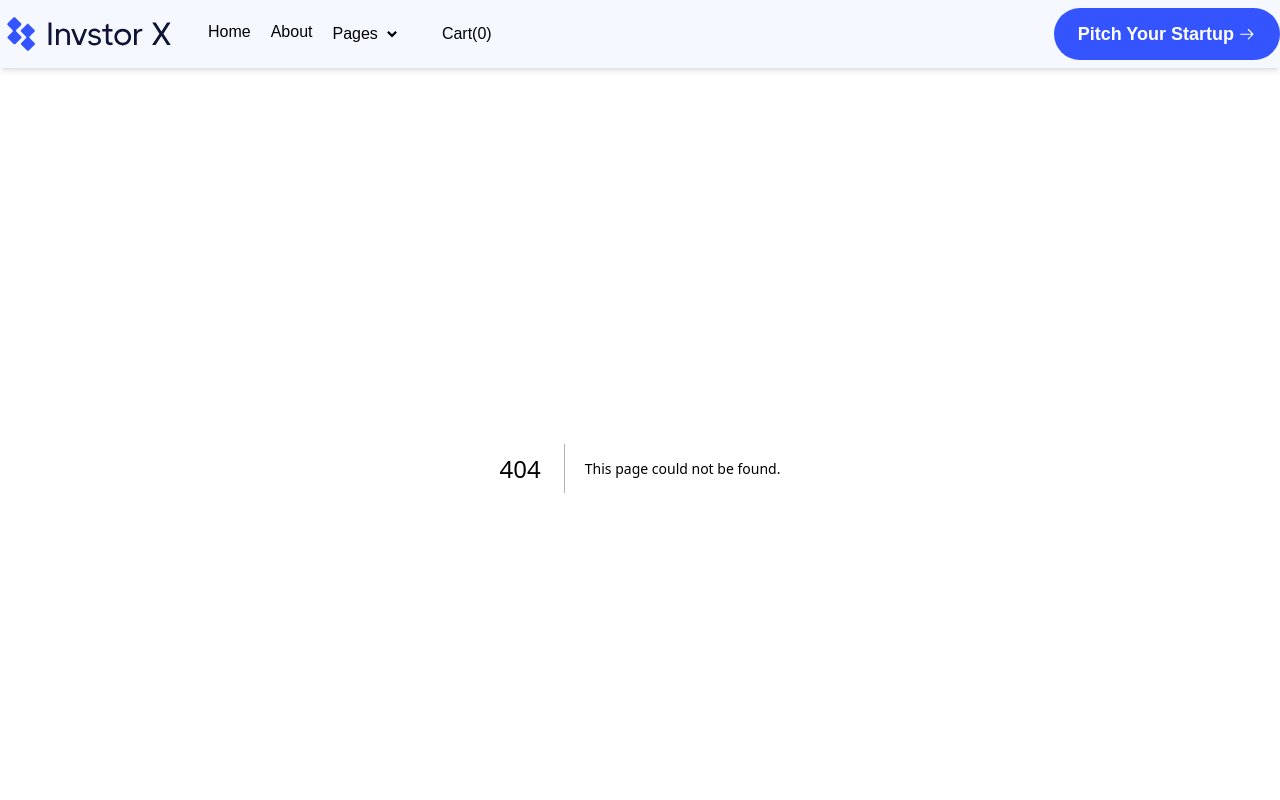
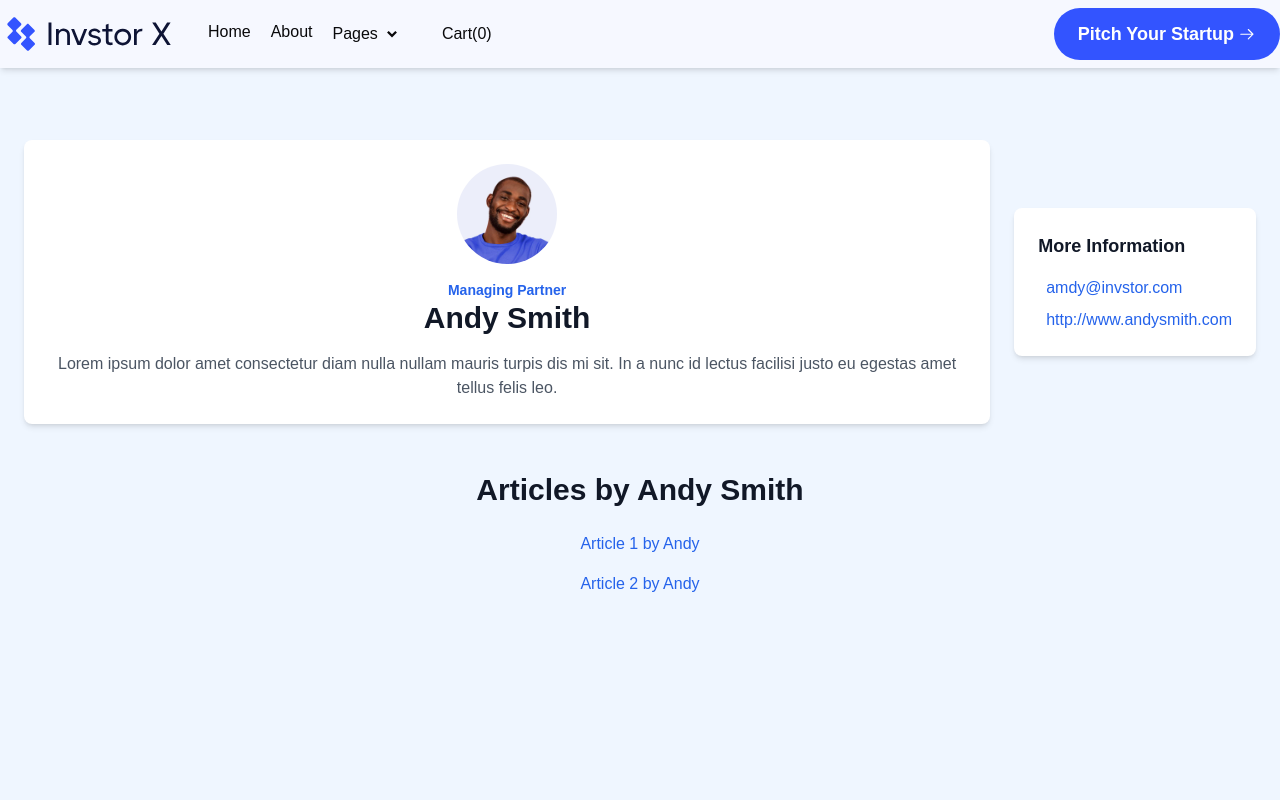
Before and after one commit to codebyankita/InvesterX, a Next.js app: page /investors/andy-smith in a window 1280 px wide. Before the commit this address had no page. Shown: the top 800 px of the page. Built offline with nearby package versions, Linux system fonts and the light colour scheme.

Commit message:
all invester details show

```diff
--- a/app/about/page.tsx
+++ b/app/about/page.tsx
@@ -17,7 +17,7 @@ import Leadership from "@/public/about/leadership.svg";
 import PartnerCard from "../components/PartnerCard";
 import miami from "@/public/about/miamioffice.jpg";
 import Ny from "@/public/about/office.jpg";
-import { investors } from "@/app/components/data/investors";
+import { investors } from "@/app/components/data/investors-data";
 import NavigationButton from "@/app/components/NavigationButton";
 import email from "@/public/about/email.svg";
 import location from "@/public/about/location.svg";
--- a/app/components/PartnerCard.tsx
+++ b/app/components/PartnerCard.tsx
@@ -1,3 +1,4 @@
+//app/components/PartnerCard.tsx
 import React from "react";
 import Image from "next/image";
 import { MdOutlineArrowOutward } from "react-icons/md";
--- /dev/null
+++ b/app/components/data/investors-data.ts
@@ -0,0 +1,91 @@
+//app/components/data/investors-data.ts
+export const investors = [
+  {
+    id: "john-carter",
+    name: "John Carter",
+    title: "CEO & Founder",
+    description:
+      "Lorem ipsum dolor amet consectetur diam nulla nullam mauris turpis dis mi sit. In a nunc id lectus facilisi justo eu egestas amet tellus felis leo.",
+    email: "johncarter@invstor.com",
+    website: "http://www.johncarter.com",
+    articles: ["Article 1 by John", "Article 2 by John"],
+    image: "/home-1/john.jpg",
+  },
+  {
+    id: "sophie-moore",
+    name: "Sophie Moore",
+    title: "Managing Partner",
+    description:
+      "Lorem ipsum dolor amet consectetur diam nulla nullam mauris turpis dis mi sit. In a nunc id lectus facilisi justo eu egestas amet tellus felis leo.",
+    email: "sophie@invstor.com",
+    website: "http://www.sophiemoore.com",
+    articles: ["Article 1 by Sophie", "Article 2 by Sophie"],
+    image: "/home-1/sophie.jpg",
+  },
+  {
+    id: "matt-cannon",
+    name: "Matt Cannon",
+    title: "Managing Partner",
+    description:
+      "Lorem ipsum dolor amet consectetur diam nulla nullam mauris turpis dis mi sit. In a nunc id lectus facilisi justo eu egestas amet tellus felis leo.",
+    email: "matt@invstor.com",
+    website: "http://www.mattcannon.com",
+    articles: ["Article 1 by Matt", "Article 2 by Matt"],
+    image: "/home-1/matt.jpg",
+  },
+  {
+    id: "andy-smith",
+    name: "Andy Smith",
+    title: "Managing Partner",
+    description:
+      "Lorem ipsum dolor amet consectetur diam nulla nullam mauris turpis dis mi sit. In a nunc id lectus facilisi justo eu egestas amet tellus felis leo.",
+    email: "amdy@invstor.com",
+    website: "http://www.andysmith.com",
+    articles: ["Article 1 by Andy", "Article 2 by Andy"],
+    image: "/home-1/andy.jpg",
+  },
+  {
+    id: "graham-hills",
+    name: "Graham Hills",
+    title: "Managing Partner",
+    description:
+      "Lorem ipsum dolor amet consectetur diam nulla nullam mauris turpis dis mi sit. In a nunc id lectus facilisi justo eu egestas amet tellus felis leo.",
+    email: "graham@invstor.com",
+    website: "http://www.grahamhills.com",
+    articles: ["Article 1 by Graham", "Article 2 by Graham"],
+    image: "/about/graham.jpg",
+  },
+  {
+    id: "kathie-corl",
+    name: "Kathie Corl",
+    title: "Managing Partner",
+    description:
+      "Lorem ipsum dolor amet consectetur diam nulla nullam mauris turpis dis mi sit. In a nunc id lectus facilisi justo eu egestas amet tellus felis leo.",
+    email: "kathie@invstor.com",
+    website: "http://www.kathiecorl.com",
+    articles: ["Article 1 by Kathie", "Article 2 by Kathie"],
+    image: "/about/kathaie.jpg",
+  },
+  {
+    id: "stephanie-powell",
+    name: "Stephanie Powell",
+    title: "Managing Partner",
+    description:
+      "Lorem ipsum dolor amet consectetur diam nulla nullam mauris turpis dis mi sit. In a nunc id lectus facilisi justo eu egestas amet tellus felis leo.",
+    email: "stephanie@invstor.com",
+    website: "http://www.stephanie.com",
+    articles: ["Article 1 by Stephanie", "Article 2 by Stephanie"],
+    image: "/about/stephenie.jpg",
+  },
+  {
+    id: "emily-miller",
+    name: "Emily Miller",
+    title: "Managing Partner",
+    description:
+      "Lorem ipsum dolor amet consectetur diam nulla nullam mauris turpis dis mi sit. In a nunc id lectus facilisi justo eu egestas amet tellus felis leo.",
+    email: "emily@invstor.com",
+    website: "http://www.emilymiller.com",
+    articles: ["Article 1 by Emily", "Article 2 by Emily"],
+    image: "/about/emily.jpg",
+  },
+];
--- a/app/components/data/investors.ts
+++ /dev/null
@@ -1,90 +0,0 @@
-export const investors = [
-    {
-      id: "john-carter",
-      name: "John Carter",
-      title: "CEO & Founder",
-      description:
-        "Lorem ipsum dolor amet consectetur diam nulla nullam mauris turpis dis mi sit. In a nunc id lectus facilisi justo eu egestas amet tellus felis leo.",
-      email: "johncarter@invstor.com",
-      website: "http://www.johncarter.com",
-      articles: ["Article 1 by John", "Article 2 by John"],
-      image: "/home-1/john.jpg",
-    },
-    {
-      id: "sophie-moore",
-      name: "Sophie Moore",
-      title: "Managing Partner",
-      description:
-        "Lorem ipsum dolor amet consectetur diam nulla nullam mauris turpis dis mi sit. In a nunc id lectus facilisi justo eu egestas amet tellus felis leo.",
-      email: "sophie@invstor.com",
-      website: "http://www.sophiemoore.com",
-      articles: ["Article 1 by Sophie", "Article 2 by Sophie"],
-      image: "/home-1/sophie.jpg",
-    },
-    {
-      id: "matt-cannon",
-      name: "Matt Cannon",
-      title: "Managing Partner",
-      description:
-        "Lorem ipsum dolor amet consectetur diam nulla nullam mauris turpis dis mi sit. In a nunc id lectus facilisi justo eu egestas amet tellus felis leo.",
-      email: "matt@invstor.com",
-      website: "http://www.mattcannon.com",
-      articles: ["Article 1 by Matt", "Article 2 by Matt"],
-      image: "/home-1/matt.jpg",
-    },
-    {
-      id: "andy-smith",
-      name: "Andy Smith",
-      title: "Managing Partner",
-      description:
-        "Lorem ipsum dolor amet consectetur diam nulla nullam mauris turpis dis mi sit. In a nunc id lectus facilisi justo eu egestas amet tellus felis leo.",
-      email: "amdy@invstor.com",
-      website: "http://www.andysmith.com",
-      articles: ["Article 1 by Andy", "Article 2 by Andy"],
-      image: "/home-1/andy.jpg",
-    },
-    {
-      id: "graham-hills",
-      name: "Graham Hills",
-      title: "Managing Partner",
-      description:
-        "Lorem ipsum dolor amet consectetur diam nulla nullam mauris turpis dis mi sit. In a nunc id lectus facilisi justo eu egestas amet tellus felis leo.",
-      email: "graham@invstor.com",
-      website: "http://www.grahamhills.com",
-      articles: ["Article 1 by Graham", "Article 2 by Graham"],
-      image: "/about/graham.jpg",
-    },
-    {
-      id: "kathie-corl",
-      name: "Kathie Corl",
-      title: "Managing Partner",
-      description:
-        "Lorem ipsum dolor amet consectetur diam nulla nullam mauris turpis dis mi sit. In a nunc id lectus facilisi justo eu egestas amet tellus felis leo.",
-      email: "kathie@invstor.com",
-      website: "http://www.kathiecorl.com",
-      articles: ["Article 1 by Kathie", "Article 2 by Kathie"],
-      image: "/about/kathaie.jpg",
-    },
-    {
-      id: "stephanie-powell",
-      name: "Stephanie Powell",
-      title: "Managing Partner",
-      description:
-        "Lorem ipsum dolor amet consectetur diam nulla nullam mauris turpis dis mi sit. In a nunc id lectus facilisi justo eu egestas amet tellus felis leo.",
-      email: "stephanie@invstor.com",
-      website: "http://www.stephanie.com",
-      articles: ["Article 1 by Stephanie", "Article 2 by Stephanie"],
-      image: "/about/stephenie.jpg",
-    },
-    {
-      id: "emily-miller",
-      name: "Emily Miller",
-      title: "Managing Partner",
-      description:
-        "Lorem ipsum dolor amet consectetur diam nulla nullam mauris turpis dis mi sit. In a nunc id lectus facilisi justo eu egestas amet tellus felis leo.",
-      email: "emily@invstor.com",
-      website: "http://www.emilymiller.com",
-      articles: ["Article 1 by Emily", "Article 2 by Emily"],
-      image: "/about/emily.jpg",
-    },
-  ];
--- a/app/investors/[id].tsx
+++ b/app/investors/[id]/page.tsx
@@ -1,7 +1,8 @@
-import { GetStaticPaths, GetStaticProps } from "next";
-
+//app/investors/[id]/page.tsx
+// app/investors/[id]/page.tsx
+import React from "react";
 import Image from "next/image";
-import { investors } from "../components/data/investors";
+import { investors } from "@/app/components/data/investors-data";
 
 type Investor = {
   id: string;
@@ -14,11 +15,14 @@ type Investor = {
   image: string;
 };
 
-type InvestorPageProps = {
-  investor: Investor;
-};
+export default function InvestorPage({ params }: { params: { id: string } }) {
+  const investor = investors.find((inv) => inv.id === params.id) as Investor | undefined;
 
-export default function InvestorPage({ investor }: InvestorPageProps) {
+
+  if (!investor) {
+    return <div className="text-center text-red-600">Investor not found</div>;
+  }
+
   return (
     <div className="bg-blue-50 min-h-screen py-12">
       <div className="container mx-auto p-6">
@@ -38,7 +42,7 @@ export default function InvestorPage({ investor }: InvestorPageProps) {
           </div>
           {/* Additional Info */}
           <div className="bg-white p-6 rounded-lg shadow-md">
-            <h2 className="text-gray-900 text-lg font-semibold">More information</h2>
+            <h2 className="text-gray-900 text-lg font-semibold">More Information</h2>
             <div className="mt-4">
               <div className="flex items-center space-x-2">
                 <i className="fas fa-envelope text-blue-600"></i>
@@ -49,7 +53,7 @@ export default function InvestorPage({ investor }: InvestorPageProps) {
               <div className="flex items-center space-x-2 mt-2">
                 <i className="fas fa-globe text-blue-600"></i>
                 <a href={investor.website} className="text-blue-600">
-                  {investor.website} <i className="fas fa-external-link-alt"></i>
+                  {investor.website}
                 </a>
               </div>
             </div>
@@ -71,26 +75,3 @@ export default function InvestorPage({ investor }: InvestorPageProps) {
     </div>
   );
 }
-
-// Generate paths for each investor
-export const getStaticPaths: GetStaticPaths = async () => {
-  const paths = investors.map((investor) => ({
-    params: { id:investor.id },
-  }));
-
-  return { paths, fallback: false };
-};
-
-export const getStaticProps: GetStaticProps = async ({ params }) => {
-  console.log("Fetching data for ID:", params?.id); // Check the ID here
-  const investor = investors.find((inv) => inv.id === params?.id);
-
-  if (!investor) {
-    console.log("Investor not found:", params?.id);
-    return { notFound: true };
-  }
-
-  return {
-    props: { investor },
-  };
-};
--- a/app/investors/page.tsx
+++ b/app/investors/page.tsx
@@ -1,5 +1,6 @@
+//app/investors/page.tsx
 import React from 'react'
-import { investors } from "@/app/components/data/investors";
+import { investors } from "@/app/components/data/investors-data";
 import PartnerCard from "../components/PartnerCard";
 import Button from "@/app/components/Button";
 import SecondaryButton from "@/app/components/SecondButton";
--- a/app/page.tsx
+++ b/app/page.tsx
@@ -24,7 +24,7 @@ import { FaLinkedinIn, FaTwitter } from "react-icons/fa";
 import { AiFillInstagram } from "react-icons/ai";
 import Spline from "@splinetool/react-spline";
 import ScrollingLogos from "./components/ScrollingLogos";
-import { investors } from "@/app/components/data/investors";
+import { investors } from "@/app/components/data/investors-data";
 import NavigationButton from "@/app/components/NavigationButton";
 
 const researchData = [
```
Lines whose indentation alone changed are shown as unchanged.
